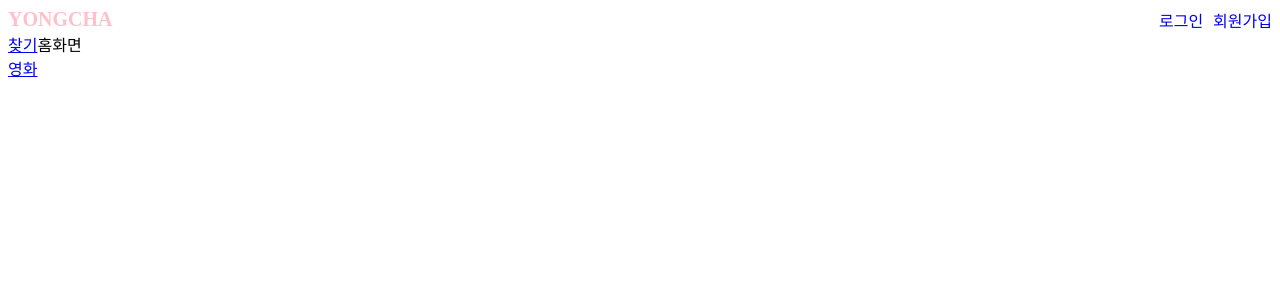
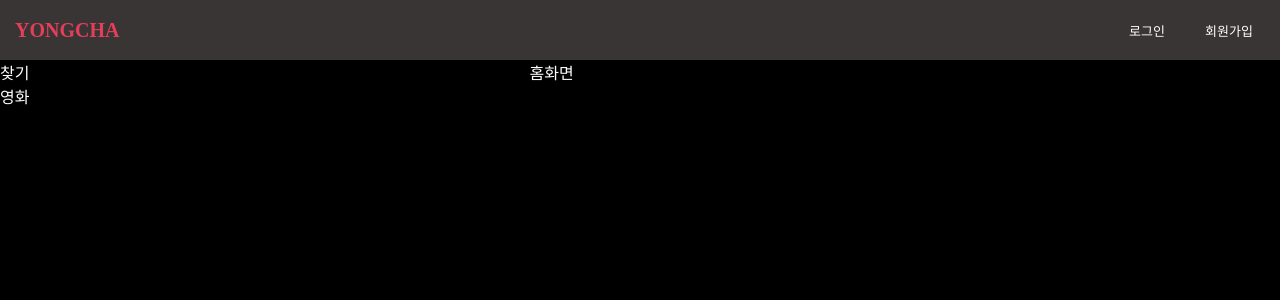
Before and after one commit to UMC-MJU/7th_Web_B, a React (Vite) app in the folder 빵세-방세현/3주차/MakeMovieSite/: page / in a window 1280 px wide. Shown: the top 300 px of the page. Built offline with nearby package versions, Linux system fonts and the light colour scheme.

Commit message:
feat: nav바 구현 완료

```diff
--- a/빵세-방세현/3주차/MakeMovieSite/src/App.css
+++ b/빵세-방세현/3주차/MakeMovieSite/src/App.css
@@ -0,0 +1,5 @@
+* {
+  margin: 0;
+  padding: 0;
+  /* box-sizing: border-box; */
+}
--- a/빵세-방세현/3주차/MakeMovieSite/src/components/ApproachNavbar.jsx
+++ b/빵세-방세현/3주차/MakeMovieSite/src/components/ApproachNavbar.jsx
@@ -20,24 +20,52 @@ const TopContainer = styled.div`
   display: flex;
   flex-direction: row;
   justify-content: space-between;
+  align-items: center;
+  background-color: rgb(57, 53, 53);
+  height: 60px;
 `;
 
 const Authentication = styled.div`
   display: flex;
-  gap: 10px;
+  gap: 20px;
+  margin-right: 20px;
 `;
 
 const LogoButton = styled(Link)`
   font-size: 20px;
   font-weight: bold;
-  color: pink;
+  color: rgb(227, 62, 90);
   text-decoration: none; /* 밑줄 제거 */
+  margin-left: 15px;
 `;
 
 const LoginButton = styled(Link)`
+  font-size: 13px;
   text-decoration: none; /* 밑줄 제거 */
+  display: flex; /* flex를 사용하여 글씨 중앙 정렬 */
+  align-items: center;
+  justify-content: center;
+  color: white;
+  width: 60px;
+  height: 30px;
+  border: 1px solid rgb(57, 53, 53);
+  border-radius: 10px;
+  &: hover {
+    background-color: rgb(227, 62, 90);
+  }
 `;
 
 const SignUpButton = styled(Link)`
+  font-size: 13px;
   text-decoration: none; /* 밑줄 제거 */
+  display: flex; /* flex를 사용하여 글씨 중앙 정렬 */
+  align-items: center;
+  justify-content: center;
+  color: white;
+  width: 60px;
+  border: 1px solid rgb(57, 53, 53);
+  border-radius: 10px;
+  &: hover {
+    background-color: rgb(227, 62, 90);
+  }
 `;
--- a/빵세-방세현/3주차/MakeMovieSite/src/components/Home.jsx
+++ b/빵세-방세현/3주차/MakeMovieSite/src/components/Home.jsx
@@ -1,7 +1,13 @@
 import React from "react";
+import styled from "styled-components";
 
 const Home = () => {
-  return <div>홈화면</div>;
+  return <HomeMsg>홈화면</HomeMsg>;
 };
 
 export default Home;
+
+const HomeMsg = styled.div`
+  color: white;
+  margin-left: 500px;
+`;
--- a/빵세-방세현/3주차/MakeMovieSite/src/components/LogInPage.jsx
+++ b/빵세-방세현/3주차/MakeMovieSite/src/components/LogInPage.jsx
@@ -1,7 +1,13 @@
 import React from "react";
+import styled from "styled-components";
 
 const LogInPage = () => {
-  return <div>로그인 페이지</div>;
+  return <LoginMsg>로그인 페이지</LoginMsg>;
 };
 
 export default LogInPage;
+
+const LoginMsg = styled.div`
+  color: white;
+  margin-left: 500px;
+`;
--- a/빵세-방세현/3주차/MakeMovieSite/src/components/SideBar.jsx
+++ b/빵세-방세현/3주차/MakeMovieSite/src/components/SideBar.jsx
@@ -18,6 +18,12 @@ const SideContainer = styled.div`
   flex-direction: column;
 `;
 
-const FindButton = styled(Link)``;
+const FindButton = styled(Link)`
+  text-decoration: none; /* 밑줄 제거 */
+  color: white;
+`;
 
-const MovieButton = styled(Link)``;
+const MovieButton = styled(Link)`
+  text-decoration: none; /* 밑줄 제거 */
+  color: white;
+`;
--- a/빵세-방세현/3주차/MakeMovieSite/src/components/SignUpPage.jsx
+++ b/빵세-방세현/3주차/MakeMovieSite/src/components/SignUpPage.jsx
@@ -1,7 +1,13 @@
 import React from "react";
+import styled from "styled-components";
 
 const SignUpPage = () => {
-  return <div>회원가입 페이지</div>;
+  return <SignupMsg>회원가입 페이지</SignupMsg>;
 };
 
 export default SignUpPage;
+
+const SignupMsg = styled.div`
+  color: white;
+  margin-left: 500px;
+`;
--- a/빵세-방세현/3주차/MakeMovieSite/src/layout/root-layout.jsx
+++ b/빵세-방세현/3주차/MakeMovieSite/src/layout/root-layout.jsx
@@ -4,18 +4,24 @@ import styled from "styled-components";
 import SideBar from "../components/SideBar";
 const RootLayout = () => {
   return (
-    <>
+    <Screen>
       <ApproachNavbar />
       <SidebarAndPage>
         <SideBar />
         <Outlet />
       </SidebarAndPage>
-    </>
+    </Screen>
   );
 };
 
 export default RootLayout;
 
+const Screen = styled.div`
+  height: 100vh; /* 전체 화면 높이 */
+  width: 100vw; /* 전체 화면 너비 */
+  background-color: black;
+`;
+
 const SidebarAndPage = styled.div`
   display: flex;
   flex-direction: row;
```
